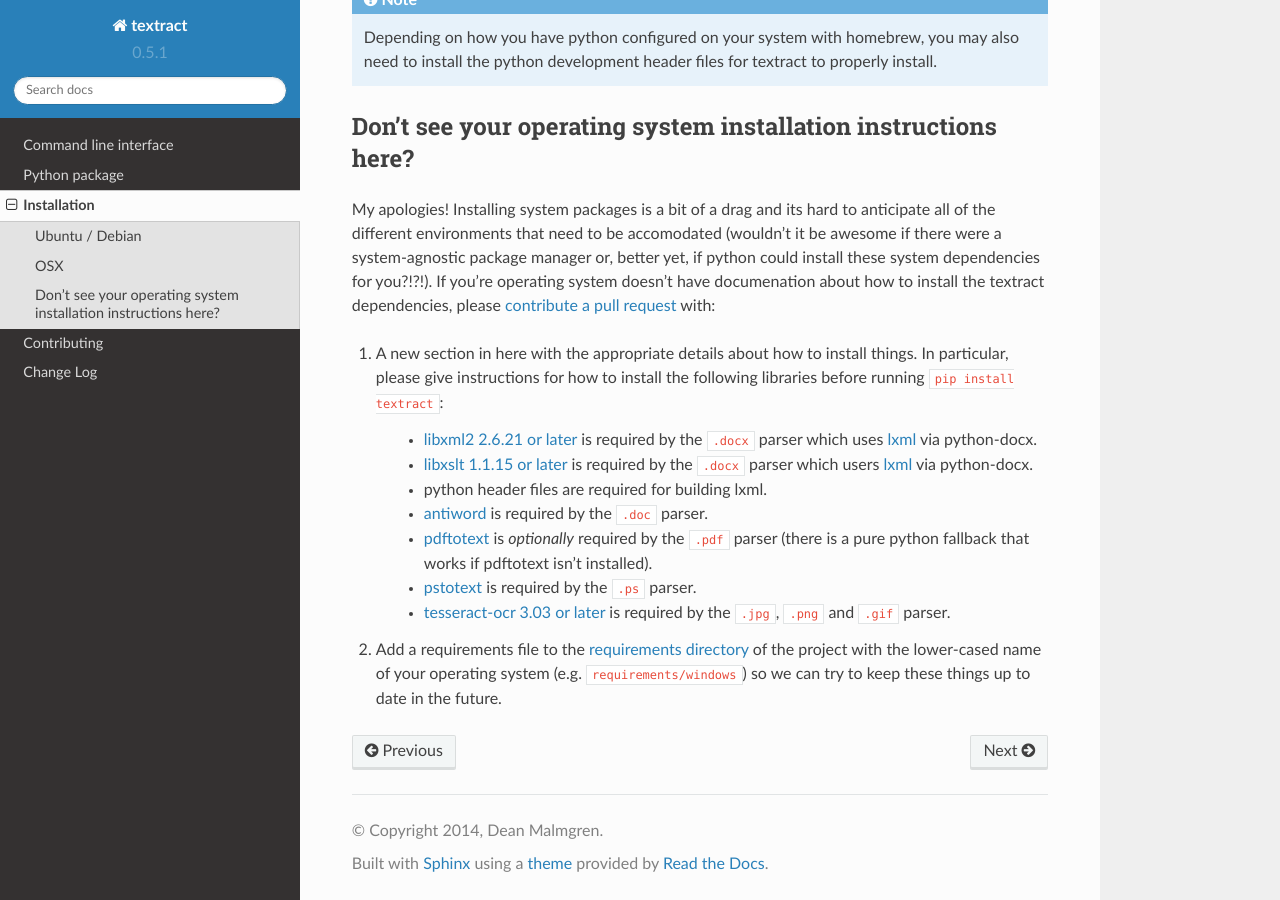
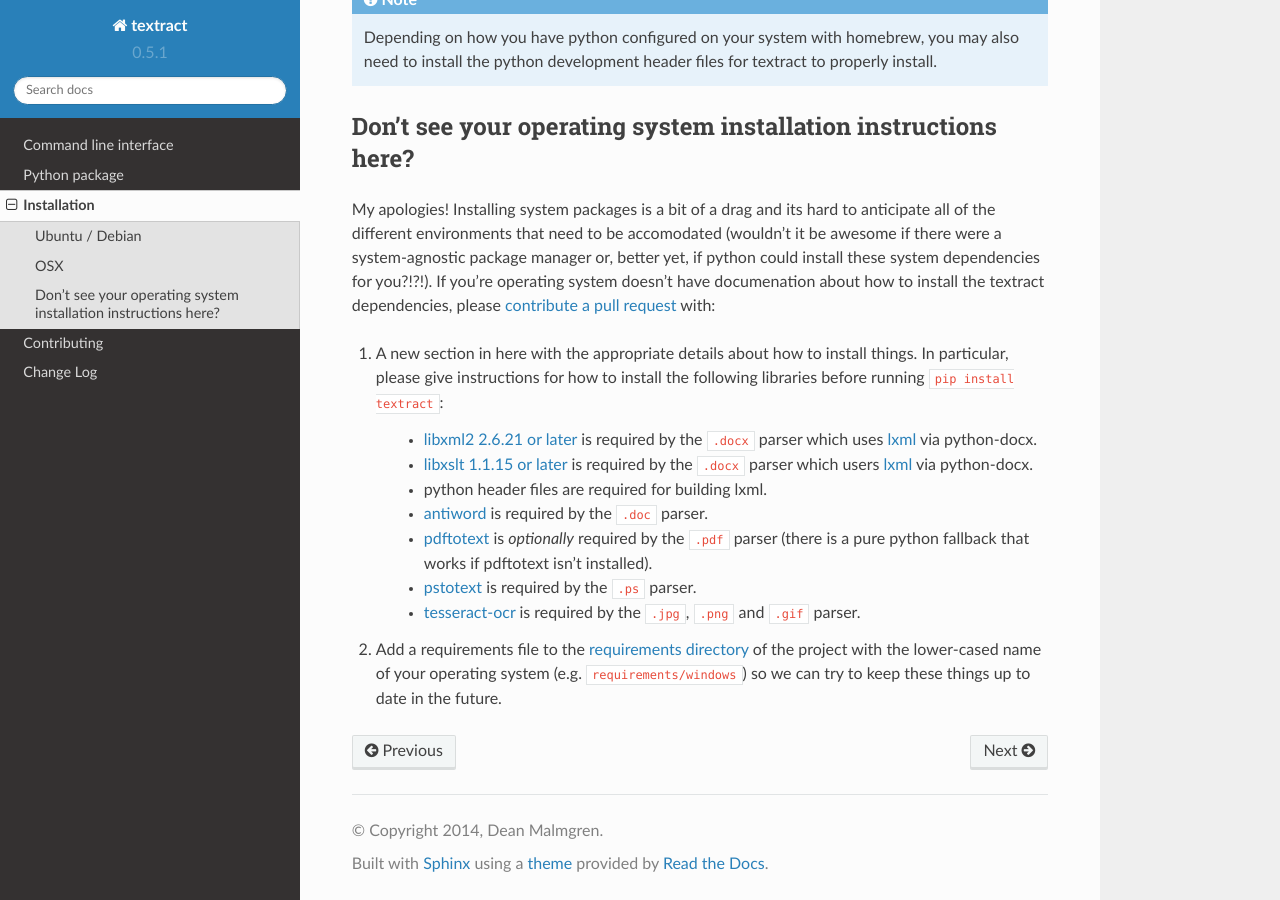
Before and after one commit to deanmalmgren/textract, a Sphinx documentation site: the page built from docs/installation.rst, in a window 1280 px wide and 900 px high, scrolled down 912 px. Built offline with Sphinx 7.4.7 and the Read the Docs theme 2.0.0, drawn with Linux system fonts in a browser that asks for light colours.

Commit message:
updated installation instructions to remove the tesseract 3.03 requirement

```diff
--- a/docs/installation.rst
+++ b/docs/installation.rst
@@ -97,7 +97,7 @@
     - `pstotext <http://pages.cs.wisc.edu/~ghost/doc/pstotext.htm>`_
       is required by the ``.ps`` parser.
 
-    - `tesseract-ocr 3.03 or later <https://code.google.com/p/tesseract-ocr/>`_
+    - `tesseract-ocr <https://code.google.com/p/tesseract-ocr/>`_
       is required by the ``.jpg``, ``.png`` and ``.gif`` parser.
 
 2. Add a requirements file to the `requirements directory
```
